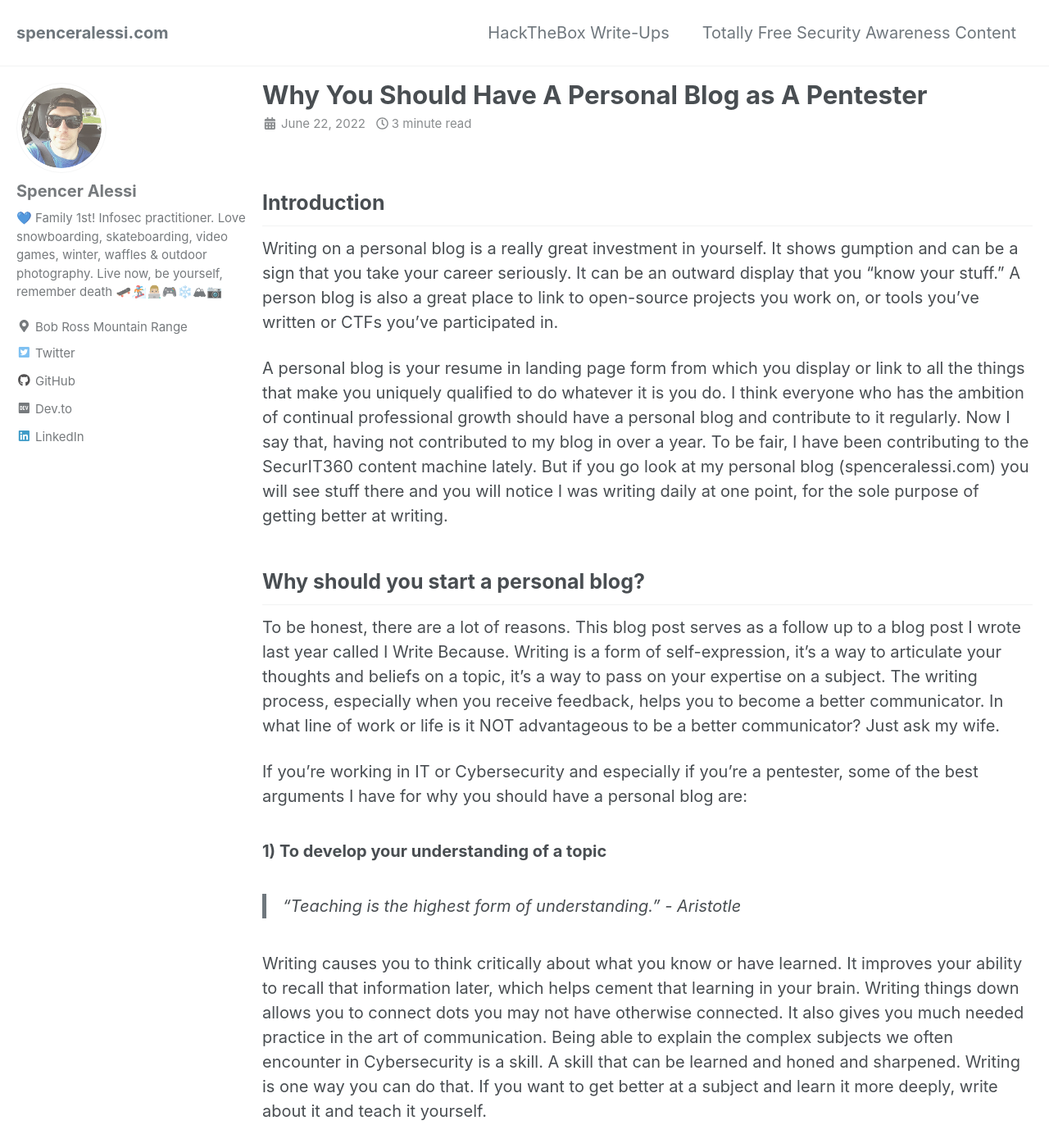
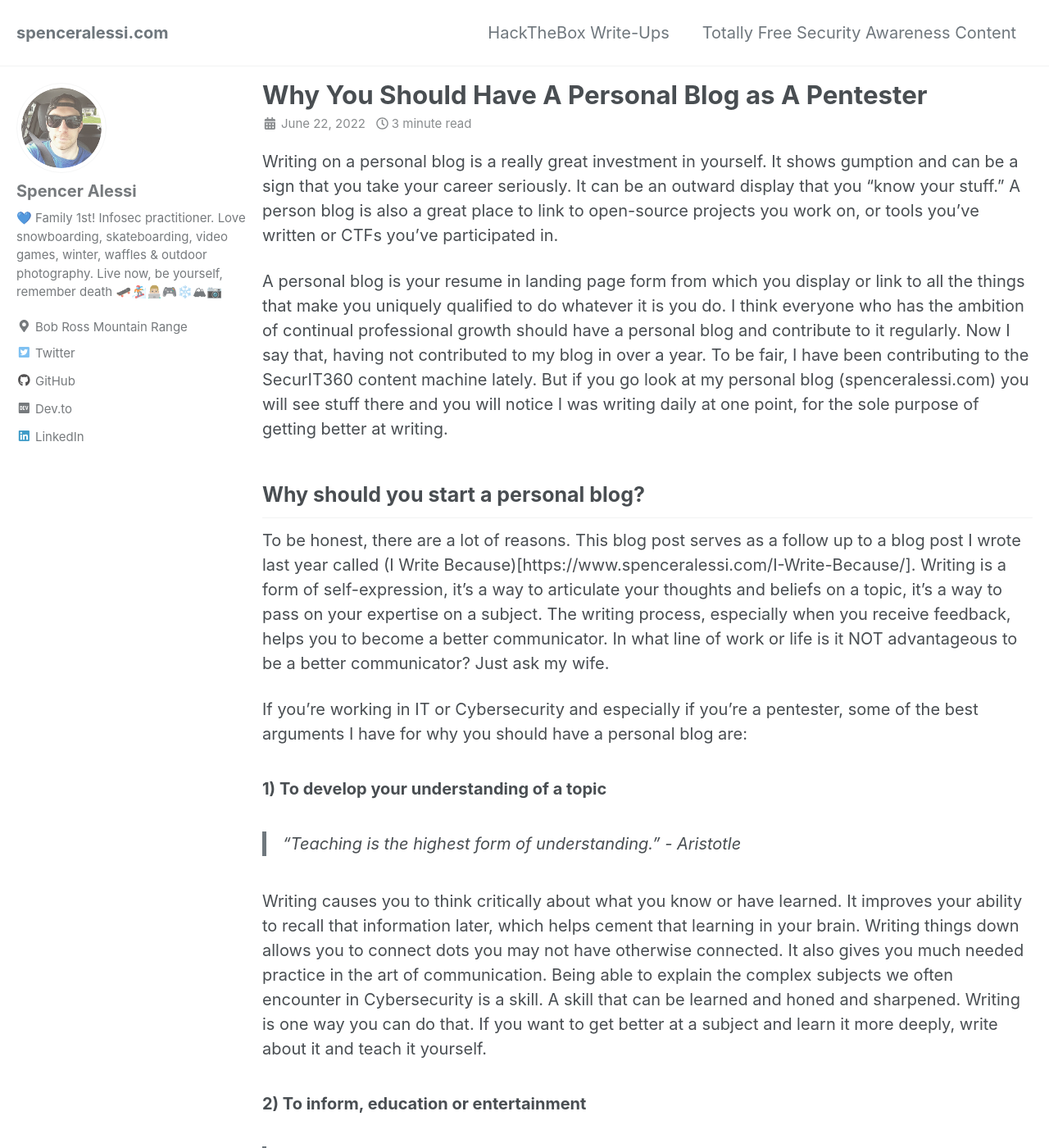
Before and after one commit to techspence/techspence.github.io, a Jekyll site: the page built from _posts/2022-06-22-Why-You-Should-Have-A-Personal-Blog-as-A-Pentester.md, in a window 1280 px wide and 1400 px high. Shown: the whole window at 82% size. Built offline with Jekyll 4.4.1, drawn with Linux system fonts in a browser that asks for light colours; cached includes are drawn as plain includes.

Commit message:
Removed introduction header and added link to previous blog on this topic

```diff
--- a/_posts/2022-06-22-Why-You-Should-Have-A-Personal-Blog-as-A-Pentester.md
+++ b/_posts/2022-06-22-Why-You-Should-Have-A-Personal-Blog-as-A-Pentester.md
@@ -4,14 +4,13 @@ classes: wide
 title: "Why You Should Have A Personal Blog as A Pentester"
 date: 2022-06-22
 ---
-## Introduction
 Writing on a personal blog is a really great investment in yourself. It shows gumption and can be a sign that you take your career seriously. It can be an outward display that you "know your stuff." A person blog is also a great place to link to open-source projects you work on, or tools you've written or CTFs you've participated in.
 
 A personal blog is your resume in landing page form from which you display or link to all the things that make you uniquely qualified to do whatever it is you do. I think everyone who has the ambition of continual professional growth should have a personal blog and contribute to it regularly. Now I say that, having not contributed to my blog in over a year. To be fair, I have been contributing to the SecurIT360 content machine lately. But if you go look at my personal blog (spenceralessi.com) you will see stuff there and you will notice I was writing daily at one point, for the sole purpose of getting better at writing.
 
 ## Why should you start a personal blog?
 
-To be honest, there are a lot of reasons. This blog post serves as a follow up to a blog post I wrote last year called I Write Because. Writing is a form of self-expression, it's a way to articulate your thoughts and beliefs on a topic, it's a way to pass on your expertise on a subject. The writing process, especially when you receive feedback, helps you to become a better communicator. In what line of work or life is it NOT advantageous to be a better communicator? Just ask my wife.
+To be honest, there are a lot of reasons. This blog post serves as a follow up to a blog post I wrote last year called (I Write Because)[https://www.spenceralessi.com/I-Write-Because/]. Writing is a form of self-expression, it's a way to articulate your thoughts and beliefs on a topic, it's a way to pass on your expertise on a subject. The writing process, especially when you receive feedback, helps you to become a better communicator. In what line of work or life is it NOT advantageous to be a better communicator? Just ask my wife.
 
 If you're working in IT or Cybersecurity and especially if you're a pentester, some of the best arguments I have for why you should have a personal blog are:
 
```
